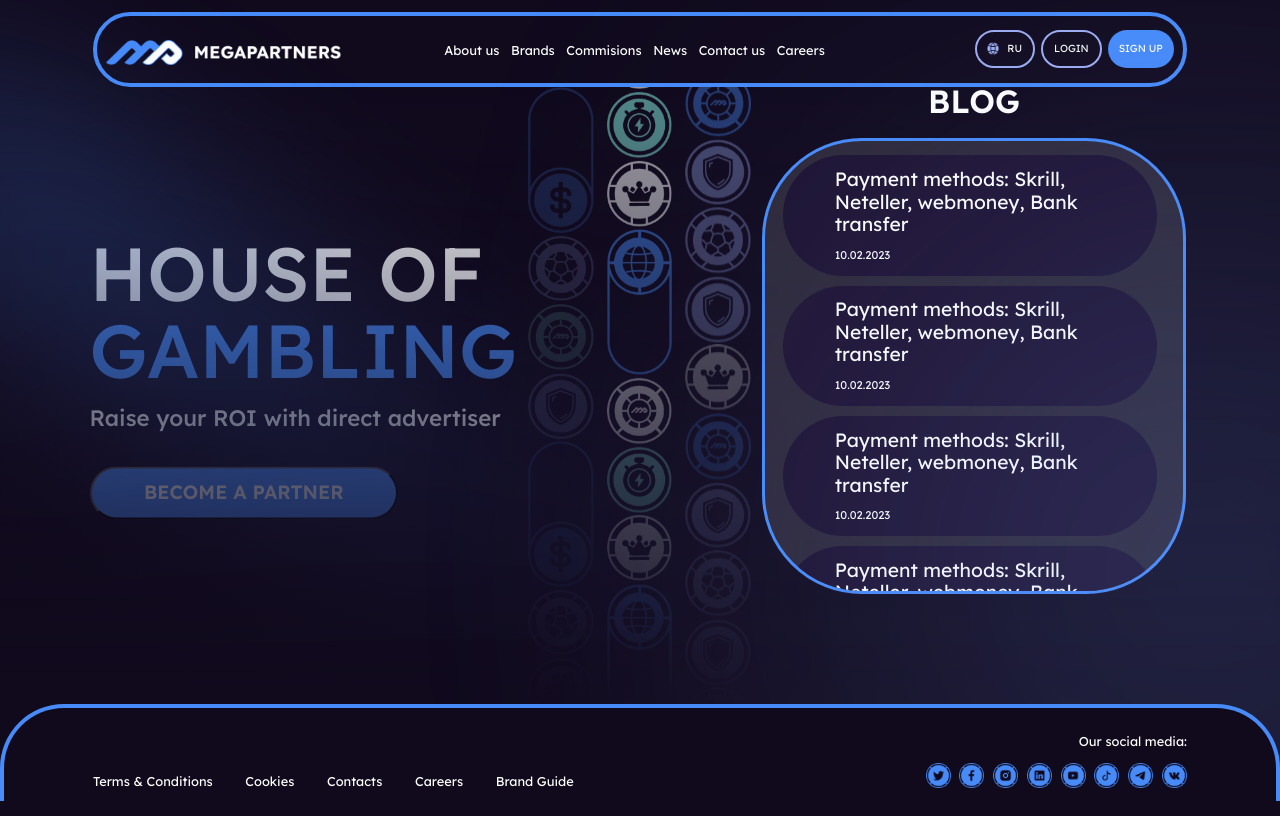
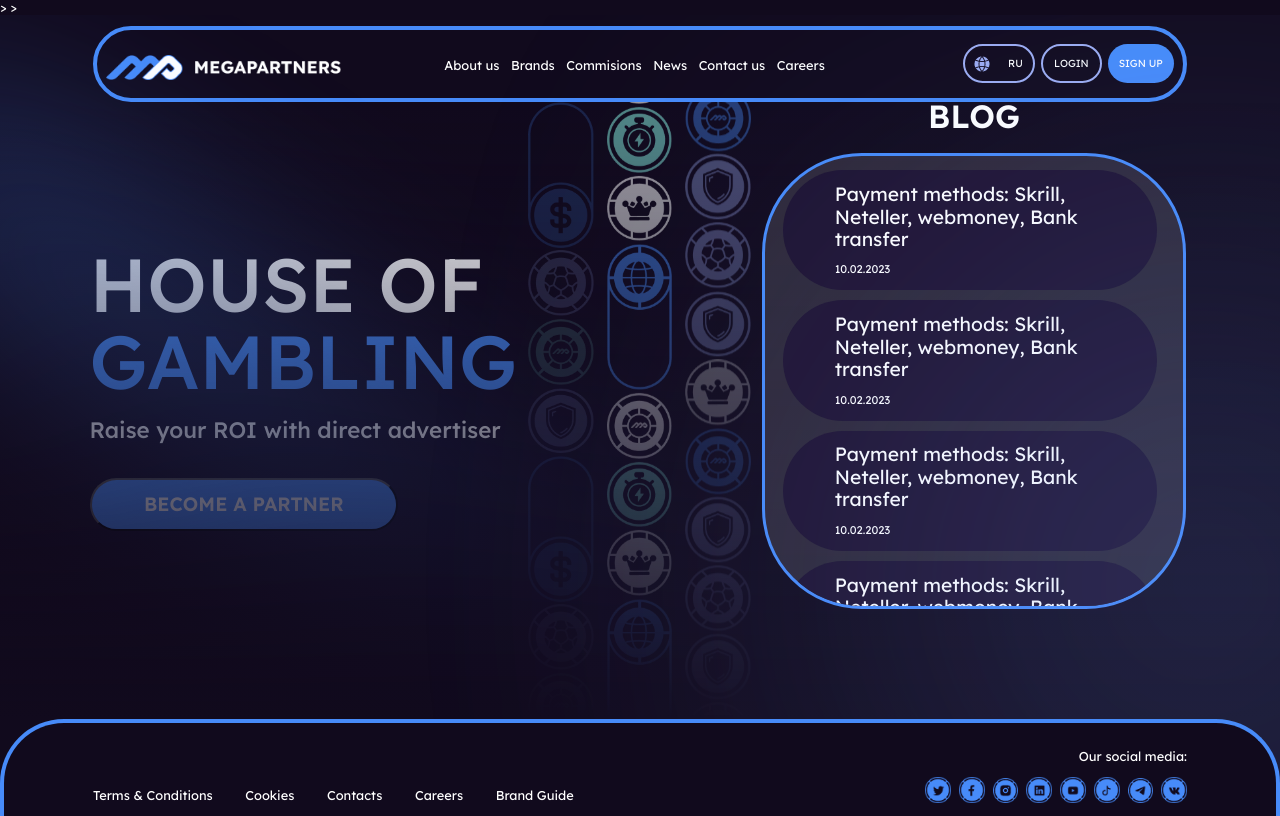
Before and after one commit to potopus/TESTvtop3.by, a website: page index.html in a window 1280 px wide. Drawn offline with nearby package versions, Linux system fonts and the light colour scheme; some packages are replaced by stand-ins of ours; a script that the page names is missing.

Commit message:
refactor:fixes after google speed

```diff
--- a/index.html
+++ b/index.html
@@ -7,11 +7,12 @@
     <link rel="stylesheet" href="style.css">
     <link rel="preconnect" href="https://fonts.googleapis.com">
     <link rel="preconnect" href="https://fonts.gstatic.com" crossorigin>
-    <link
-        href="https://fonts.googleapis.com/css2?family=Lexend:wght@400;500;600&display=swap"
-        rel="stylesheet">
+    <link  rel="preload" as="style" href="https://fonts.googleapis.com/css2?family=Lexend:wght@400;500;600&display=swap" onload="this.onload=null;this.rel='stylesheet'">>
+    <noscript><link rel="stylesheet" href="https://fonts.googleapis.com/css2?family=Lexend:wght@400;500;600&display=swap"></noscript>
 
-    <link rel="stylesheet" href="https://cdn.jsdelivr.net/gh/fancyapps/fancybox@3.5.7/dist/jquery.fancybox.min.css">
+    <link  rel="preload" as="style" href="https://cdn.jsdelivr.net/npm/@fancyapps/ui@5.0/dist/fancybox/fancybox.css" onload="this.onload=null;this.rel='stylesheet'">>
+    <noscript><link rel="stylesheet" href="https://cdn.jsdelivr.net/npm/@fancyapps/ui@5.0/dist/fancybox/fancybox.css"></noscript>
+    <!-- <link  rel="stylesheet" href="https://cdn.jsdelivr.net/npm/@fancyapps/ui@5.0/dist/fancybox/fancybox.css" /> -->
     <title>Test</title>
 </head>
 
@@ -37,14 +38,14 @@
                     </ul>
                 </nav>
                 <div class=" header__btns ">
-                    <div class="header__toggle">
+                    <label class="header__toggle">
                         <img class="toggle__pic" src="./source/img/planet.png" alt="language toggle pic">
                         <div class="space"></div>
-                        <label class="switch">
+                        <div class="switch">
                             <input type="checkbox" id="languageToggle">
                             <span class="slider"></span>
-                        </label>
-                    </div>
+                        </div>
+                    </label>
                     <input class="header__btns-login" type="button" value="Login">
                     <input type="button" value="Sign up">
                 </div>
@@ -68,14 +69,14 @@
                     <div class="marquee">
                         <picture>
                             <!-- Изображение для широкого экрана (большое разрешение) -->
-                            <source media="(min-width: 1025px)" srcset="./source/img/line1/$.png">
+                            <source width="100" media="(min-width: 1025px)" srcset="./source/img/line1/$.png">
 
                             <!-- Изображение для узкого экрана (маленькое разрешение) -->
                             <img src="./source/img/line1/S$.png" alt="chip">
                         </picture>
                         <picture>
                             <!-- Изображение для широкого экрана (большое разрешение) -->
-                            <source media="(min-width: 1025px)" srcset="./source/img/line1/Soccer.png">
+                            <source width="100" media="(min-width: 1025px)" srcset="./source/img/line1/Soccer.png">
 
                             <!-- Изображение для узкого экрана (маленькое разрешение) -->
                             <img src="./source/img/line1/sSoccer.png" alt="chip">
@@ -830,7 +831,7 @@
                 <div class="blog__wrapper">
                     <div class="blog__content">
                         <div class="article">
-                            <a  data-fancybox href="#hidden1">
+                            <a data-fancybox href="#hidden1">
                                 <div class="content">
                                     Payment methods: Skrill, Neteller, webmoney, Bank transfer
                                 </div>
@@ -840,7 +841,9 @@
                                 <h2>Any of your articles can be here</h2>
                                 <p> Lorem ipsum dolor sit, amet consectetur adipisicing elit. Error, minima.</p>
                                 <p> Lorem ipsum dolor sit, amet consectetur adipisicing elit. Error, minima.</p>
-                                <a class="hidden_links" href="https://potopus.github.io/rsschool-cv/#projects" target="_blank" rel="noopener noreferrer">&copy; All my projects can be viewed in my CV &copy; </a><br><br>
+                                <a class="hidden_links" href="https://potopus.github.io/rsschool-cv/#projects"
+                                    target="_blank" rel="noopener noreferrer">&copy; All my projects can be viewed in my
+                                    CV &copy; </a><br><br>
                                 <a href="tel:+375333052208"> Phone: +375-33-305-22-08</a><br><br>
                                 <a href="https://t.me/PoulBut">Link to Telegram: @PoulBut</a><br><br>
                                 <a href="mailto:paveldelo@yandex.ru"> Link to my email: paveldelo@yandex.ru</a>
@@ -910,8 +913,12 @@
         </div>
     </div>
     <script src="./source/js/main.js"></script>
-    <script src="https://cdn.jsdelivr.net/npm/jquery@3.5.1/dist/jquery.min.js"></script>
-    <script src="https://cdn.jsdelivr.net/gh/fancyapps/fancybox@3.5.7/dist/jquery.fancybox.min.js"></script>
+    <script src="https://cdn.jsdelivr.net/npm/@fancyapps/ui@5.0/dist/fancybox/fancybox.umd.js"></script>
+    <script>
+        Fancybox.bind('[data-fancybox]', {
+            // Custom options for all galleries
+        });
+    </script>
 </body>
 
 </html>
--- a/source/sass/base/_base.scss
+++ b/source/sass/base/_base.scss
@@ -205,13 +205,12 @@
 
             @include desktop {
                 font-size: 0.8rem;
-
             }
-
         }
 
         & div,
         & input {
+            cursor: pointer;
             padding: 4.2%;
             border: 2px solid $additional-purple;
             color: #ffffff;
@@ -219,7 +218,10 @@
             border-radius: 24px;
             text-transform: uppercase;
             // height: fit-content;
+        }
 
+        & .switch {
+            border: 0px;
         }
 
         & input:last-child {
@@ -229,17 +231,27 @@
 
         .header__toggle {
             display: flex;
-            padding-left: 3.6%;
+            // padding-left: 3.6%;
+            border: 2px solid $additional-purple;
+            border-radius: 24px;
+            flex-basis: 61px;
+            padding: 0 1.4%;
 
             img {
                 width: 1rem;
                 height: 1rem;
                 margin: auto;
+                margin-left: 9%;
+
+                @include desktop {
+                    width: 16px;
+                    height: 16px;
+                }
             }
 
             &> :not(.header__toggle) {
-                flex: 1;
-                flex-basis: auto;
+                // flex: 1;
+                // flex-basis: auto;
             }
 
             .space {
@@ -252,6 +264,10 @@
             @include tablet {
                 display: none;
             }
+        }
+
+        @include desktop-wide{
+            width: 22%;
         }
 
         @include desktop {
@@ -373,7 +389,7 @@
 
     & .title {
         margin: auto 0;
-        transform: translateY(-13%);
+        transform: translateY(-14%);
         z-index: 1;
         position: relative;
 
--- a/source/sass/elements/_blog.scss
+++ b/source/sass/elements/_blog.scss
@@ -136,7 +136,8 @@
     }
 }
 
-.full__article{
+.full__article.fancybox__content{
+    color: $light;
     display: inline-block;
     width: calc(300px + (768 - 300) * (100vw - 320px) / (1920 - 320));
     border: 2px solid $main;
@@ -158,19 +159,27 @@
         font-size: 1rem;
     }
 }
+
 div.fancybox-content {
     padding: 28px;
     background: $main-dark;
 }
 
-.fancybox-is-open div.fancybox-bg  {
+div.fancybox__backdrop  {
     background-color: $main-deep;
     opacity: 0.95;
 }
 
-.fancybox-skin{
-    // background:rgba($main-deep,0.5);
+.fancybox__content>button.f-button.is-close-btn{
+    border: 2px solid $main;
+    border-radius: 50%;
+    top: -47px;
+    &:hover{
+        color: $main;
+    }
 }
+
+
 // scrollbar
 .blog__content::-webkit-scrollbar {
     -webkit-appearance: none;
```
Also changed, not shown: style.css, 1 other file.
